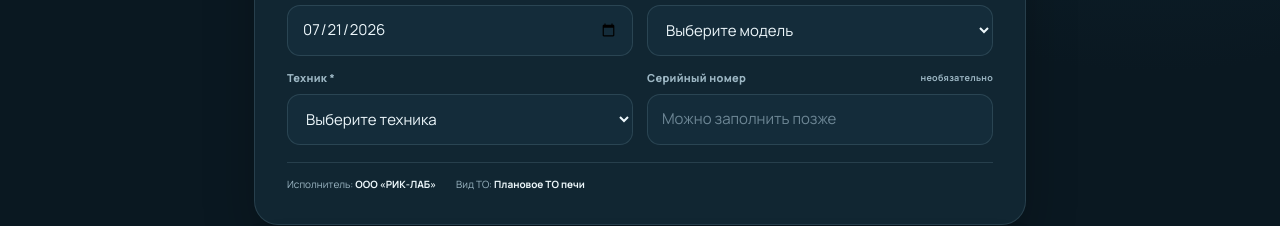
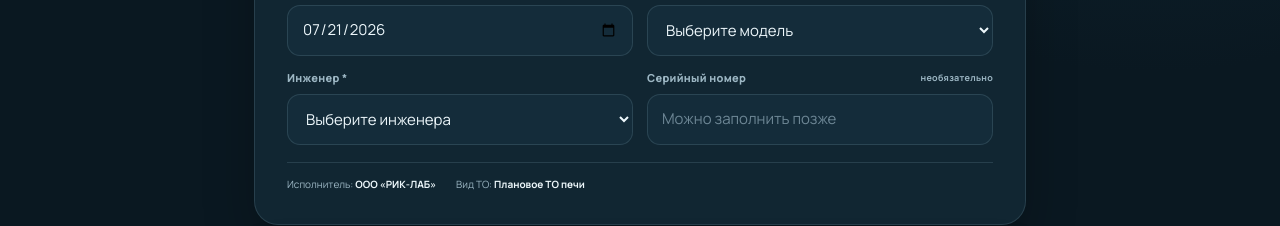
Before and after one commit to sbutovdodo-creator/service-to-reports, a Next.js app: page /to/ovens in a window 1280 px wide. Shown: the part 472-698 px from the top of the page. Built offline with nearby package versions, Linux system fonts and the light colour scheme.

Commit message:
Rename technician label to engineer

```diff
--- a/app/to/ovens/page.tsx
+++ b/app/to/ovens/page.tsx
@@ -145,7 +145,7 @@ export default function OvenMaintenancePage() {
           <div className="compact-field-grid">
             <label className="field"><span>Дата работ *</span><input type="date" value={form.date} onChange={(event) => updateField("date", event.target.value)} required /></label>
             <label className="field"><span>Модель печи *</span><select value={form.ovenModel} onChange={(event) => updateField("ovenModel", event.target.value)} required><option value="">Выберите модель</option>{ovenModels.map((model) => <option value={model} key={model}>{model}</option>)}</select></label>
-            <label className="field"><span>Техник *</span><select value={form.technicianName} onChange={(event) => updateField("technicianName", event.target.value)} required><option value="">Выберите техника</option>{technicians.map((technician) => <option value={technician} key={technician}>{technician}</option>)}</select></label>
+            <label className="field"><span>Инженер *</span><select value={form.technicianName} onChange={(event) => updateField("technicianName", event.target.value)} required><option value="">Выберите инженера</option>{technicians.map((technician) => <option value={technician} key={technician}>{technician}</option>)}</select></label>
             <label className="field"><span>Серийный номер <small>необязательно</small></span><input value={form.serialNumber} onChange={(event) => updateField("serialNumber", event.target.value)} placeholder="Можно заполнить позже" autoCapitalize="characters" /></label>
           </div>
 
```
